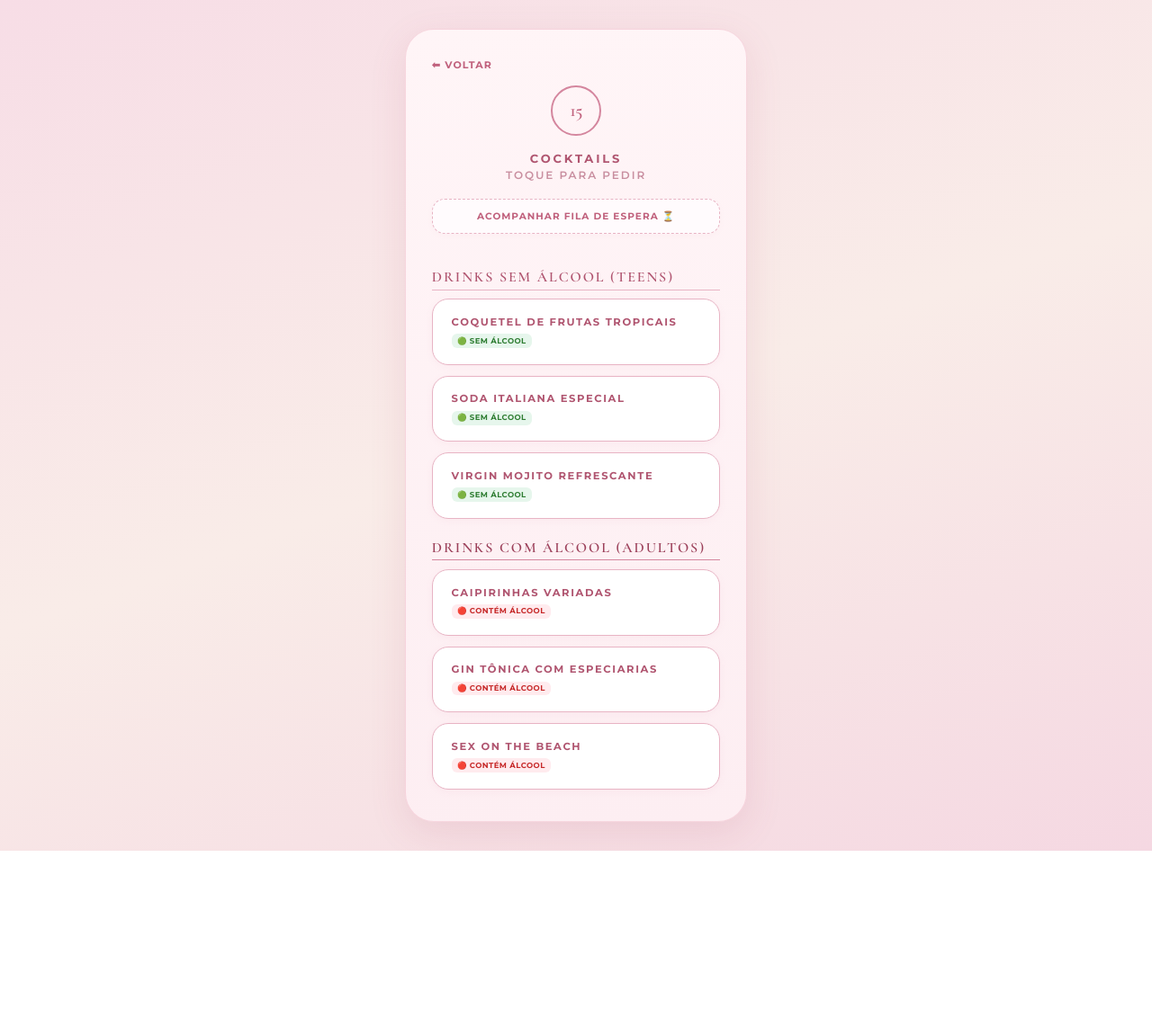
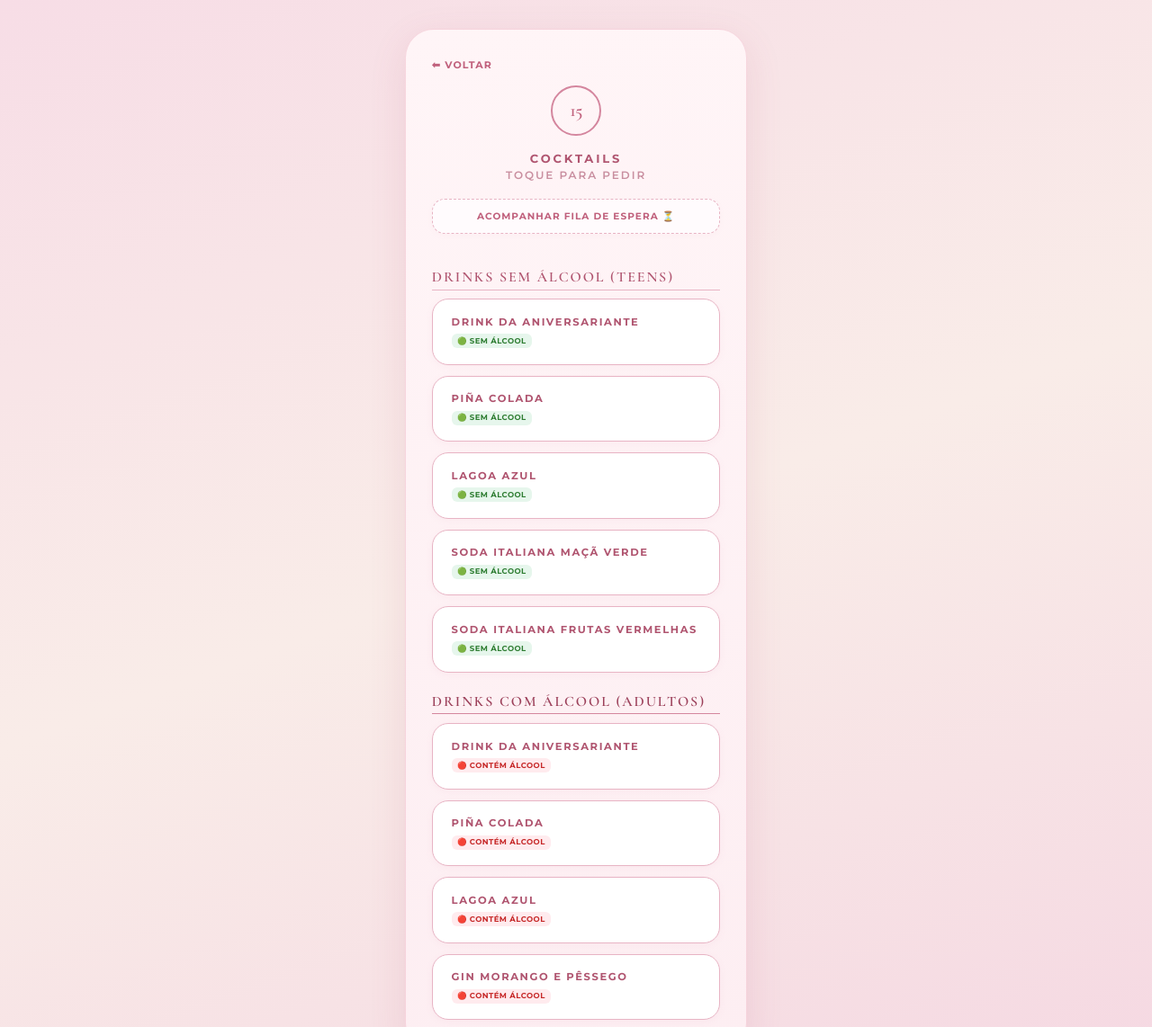
Before and after one commit to mateusrad/lista-15-anos, a plain HTML site: page drinks.html in a window 1280 px wide. Shown: the top 1142 px of the page at 90% size. Before the commit the page ends 946 px from the top, so only its background shows below. Drawn offline with nearby package versions, Linux system fonts and the light colour scheme.

Commit message:
Update drinks.html

```diff
--- a/drinks.html
+++ b/drinks.html
@@ -89,7 +89,6 @@
             margin-bottom: 1.2rem;
         }
 
-        /* Botão Elegante para Acompanhar Fila de Espera dentro dos Drinks */
         .btn-ver-fila {
             width: 100%;
             padding: 0.75rem 1rem;
@@ -183,7 +182,6 @@
         .tag-sem { background: #e6f6ec; color: #2e7d32; }
         .tag-com { background: #ffebee; color: #c62828; }
 
-        /* ── Estilização da Janela Flutuante (Modal) ── */
         .modal-overlay {
             position: fixed;
             top: 0;
@@ -329,7 +327,6 @@
         .btn-confirmar:hover:not(:disabled) { background: #96435c; }
         .btn-confirmar:disabled { opacity: 0.6; cursor: not-allowed; }
 
-        /* ── Toast de Notificação ── */
         .toast {
             position: fixed;
             bottom: 2rem;
@@ -392,32 +389,44 @@
 
     <h3 class="section-title">Drinks Sem Álcool (Teens)</h3>
     <div class="item-list">
-        <button class="menu-item-btn" onclick="abrirPedido('Coquetel de Frutas Tropicais')">
-            <span>Coquetel de Frutas Tropicais</span>
+        <button class="menu-item-btn" onclick="abrirPedido('Drink da Aniversariante (Sem Álcool)')">
+            <span>Drink da Aniversariante</span>
             <span class="badge-tag tag-sem">🟢 Sem Álcool</span>
         </button>
-        <button class="menu-item-btn" onclick="abrirPedido('Soda Italiana Especial')">
-            <span>Soda Italiana Especial</span>
+        <button class="menu-item-btn" onclick="abrirPedido('Piña Colada (Sem Álcool)')">
+            <span>Piña Colada</span>
             <span class="badge-tag tag-sem">🟢 Sem Álcool</span>
         </button>
-        <button class="menu-item-btn" onclick="abrirPedido('Virgin Mojito Refrescante')">
-            <span>Virgin Mojito Refrescante</span>
+        <button class="menu-item-btn" onclick="abrirPedido('Lagoa Azul (Sem Álcool)')">
+            <span>Lagoa Azul</span>
+            <span class="badge-tag tag-sem">🟢 Sem Álcool</span>
+        </button>
+        <button class="menu-item-btn" onclick="abrirPedido('Soda Italiana Maçã Verde')">
+            <span>Soda Italiana Maçã Verde</span>
+            <span class="badge-tag tag-sem">🟢 Sem Álcool</span>
+        </button>
+        <button class="menu-item-btn" onclick="abrirPedido('Soda Italiana Frutas Vermelhas')">
+            <span>Soda Italiana Frutas Vermelhas</span>
             <span class="badge-tag tag-sem">🟢 Sem Álcool</span>
         </button>
     </div>
 
     <h3 class="section-title title-alcool">Drinks Com Álcool (Adultos)</h3>
     <div class="item-list">
-        <button class="menu-item-btn" onclick="abrirPedido('Caipirinhas Variadas')">
-            <span>Caipirinhas Variadas</span>
+        <button class="menu-item-btn" onclick="abrirPedido('Drink da Aniversariante (Com Álcool)')">
+            <span>Drink da Aniversariante</span>
             <span class="badge-tag tag-com">🔴 Contém Álcool</span>
         </button>
-        <button class="menu-item-btn" onclick="abrirPedido('Gin Tônica com Especiarias')">
-            <span>Gin Tônica com Especiarias</span>
+        <button class="menu-item-btn" onclick="abrirPedido('Piña Colada (Com Álcool)')">
+            <span>Piña Colada</span>
             <span class="badge-tag tag-com">🔴 Contém Álcool</span>
         </button>
-        <button class="menu-item-btn" onclick="abrirPedido('Sex on the Beach')">
-            <span>Sex on the Beach</span>
+        <button class="menu-item-btn" onclick="abrirPedido('Lagoa Azul (Com Álcool)')">
+            <span>Lagoa Azul</span>
+            <span class="badge-tag tag-com">🔴 Contém Álcool</span>
+        </button>
+        <button class="menu-item-btn" onclick="abrirPedido('Gin Morango e Pêssego')">
+            <span>Gin Morango e Pêssego</span>
             <span class="badge-tag tag-com">🔴 Contém Álcool</span>
         </button>
     </div>
@@ -461,7 +470,6 @@
     import { initializeApp } from "https://www.gstatic.com/firebasejs/10.8.0/firebase-app.js";
     import { getDatabase, ref, push, serverTimestamp } from "https://www.gstatic.com/firebasejs/10.8.0/firebase-database.js";
 
-    // 1. Chaves Oficiais do Banco de Dados (Projeto Lista de Presentes)
     const firebaseConfig = {
         apiKey: "AIzaSyCX-HHIJIuB6B2XlN74HJf2zNBHLdTTC0I",
         authDomain: "lista-15-anos-5e046.firebaseapp.com",
@@ -481,36 +489,47 @@
     }
 
     const infoDrinks = {
-        "Coquetel de Frutas Tropicais": {
-            ingredientes: "Suco de laranja, suco de abacaxi, xarope de grenadine, fatias de frutas frescas e gelo moído.",
+        "Drink da Aniversariante (Sem Álcool)": {
+            ingredientes: "Suco de morango, xarope de morango e leite condensado.",
             alcool: false
         },
-        "Soda Italiana Especial": {
-            ingredientes: "Água gaseificada, xarope artesanal saborizado (Maçã Verde ou Morango), cubos de gelo e hortelã.",
+        "Drink da Aniversariante (Com Álcool)": {
+            ingredientes: "Suco de morango, xarope de morango, leite condensado e vodka.",
+            alcool: true
+        },
+        "Piña Colada (Sem Álcool)": {
+            ingredientes: "Suco de abacaxi, leite condensado e leite de coco.",
             alcool: false
         },
-        "Virgin Mojito Refrescante": {
-            ingredientes: "Hortelã fresca macerada, suco de limão siciliano, xarope de açúcar, água com gás e bastante gelo.",
+        "Piña Colada (Com Álcool)": {
+            ingredientes: "Suco de abacaxi, leite condensado, leite de coco e Rum.",
+            alcool: true
+        },
+        "Lagoa Azul (Sem Álcool)": {
+            ingredientes: "Curaçau blue (xarope sem álcool), suco de limão e Sprite.",
             alcool: false
         },
-        "Caipirinhas Variadas": {
-            ingredientes: "Frutas da estação à escolha (Limão/Morango/Abacaxi), açúcar, gelo e base alcoólica (Vodka Premium ou Cachaça).",
+        "Lagoa Azul (Com Álcool)": {
+            ingredientes: "Curaçau blue, suco de limão, Sprite e vodka.",
             alcool: true
         },
-        "Gin Tônica com Especiarias": {
-            ingredientes: "Gin Nacional, água tônica, fatias de limão taiti, zimbro ralado e especiarias selecionadas.",
+        "Gin Morango e Pêssego": {
+            ingredientes: "Energético sabor morango e pêssego, gin e especiarias.",
             alcool: true
         },
-        "Sex on the Beach": {
-            ingredientes: "Vodka, licor de pêssego, suco de laranja natural, xarope de cranberry para o degradê visual e gelo.",
-            alcool: true
+        "Soda Italiana Maçã Verde": {
+            ingredientes: "Xarope de maçã verde, suco de limão e água com gás.",
+            alcool: false
+        },
+        "Soda Italiana Frutas Vermelhas": {
+            ingredientes: "Xarope de frutas vermelhas, suco de limão e água com gás.",
+            alcool: false
         }
     };
 
     let drinkAtual = "";
-    let enviando = false; // ── Guard contra clique duplo
+    let enviando = false;
 
-    // ── Toast: exibe mensagem elegante no lugar do alert()
     let toastTimer = null;
     window.mostrarToast = function(titulo, mensagem, erro = false) {
         const toast = document.getElementById('toastNotif');
@@ -519,7 +538,6 @@
         document.getElementById('toastIcone').innerText = erro ? '❌' : '✅';
         toast.className = 'toast' + (erro ? ' toast-erro' : '');
 
-        // Força reflow para reiniciar animação caso já esteja visível
         void toast.offsetWidth;
         toast.classList.add('show');
 
@@ -561,9 +579,7 @@
         btn.innerText = "Pedir Drink";
     };
 
-    // 2. FUNÇÃO QUE ENVIA PARA O BANCO DE DADOS
     window.enviarPedidoFirebase = function() {
-        // ── Debounce: ignora cliques enquanto já está enviando
         if (enviando) return;
 
         let nomeInput = document.getElementById('nomeConvidado').value.trim();
@@ -576,7 +592,6 @@
 
         nomeInput = nomeInput.charAt(0).toUpperCase() + nomeInput.slice(1).toLowerCase();
 
-        // ── Ativa estado de loading no botão e trava ele
         enviando = true;
         const btn = document.getElementById('btnConfirmar');
         btn.disabled = true;
@@ -588,17 +603,15 @@
             return;
         }
 
-        // 3. Monta o pacote de dados do pedido para enviar à "gaveta"
         const dadosPedido = {
             drink: drinkAtual,
             convidado: nomeInput,
             status: "pendente",
-            dataHora: serverTimestamp() // Pega a hora exata da nuvem do Google
+            dataHora: serverTimestamp()
         };
 
         const pedidosRef = ref(database, 'pedidos');
 
-        // 4. Salva no banco de dados
         push(pedidosRef, dadosPedido)
             .then(() => {
                 window.fecharPedido();
```
